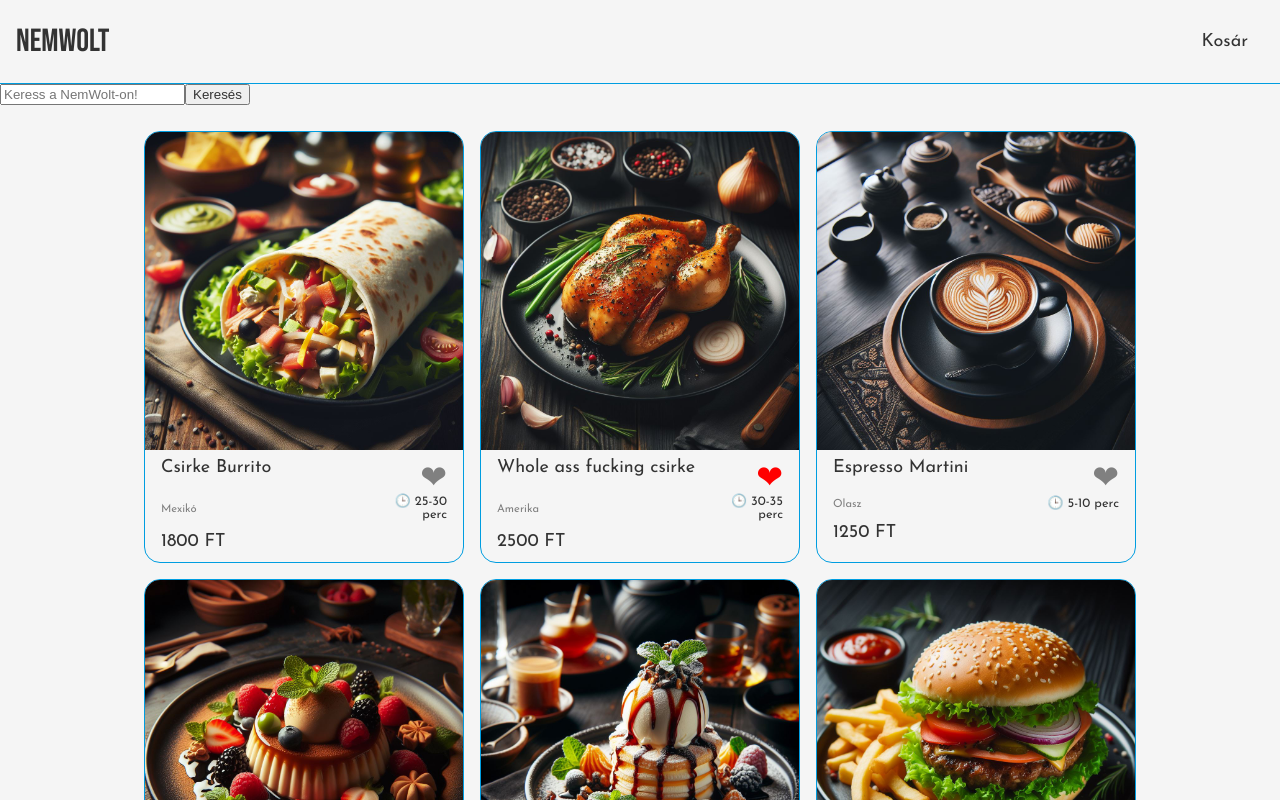
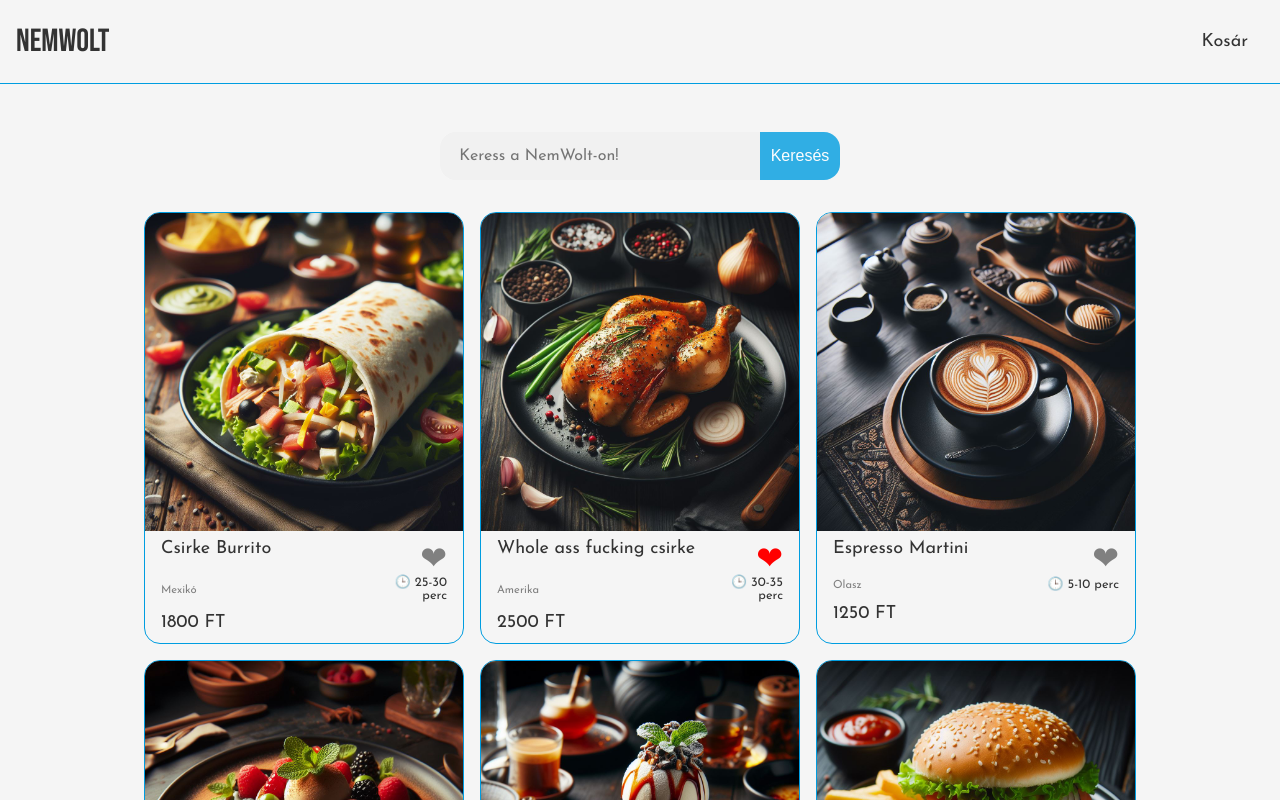
Before and after one commit to DeeAyDan/web_keret_nemWolt, an Angular app: page / in a window 1280 px wide. Shown: the top 800 px of the page. Built offline with nearby package versions, Linux system fonts and the light colour scheme.

Commit message:
search bar scss

```diff
--- a/src/app/shared/search/search.component.scss
+++ b/src/app/shared/search/search.component.scss
@@ -0,0 +1,46 @@
+@import url('https://fonts.googleapis.com/css2?family=Josefin+Sans&display=swap');
+
+$font: 'Josefin Sans', sans-serif;
+
+$primaryColor: #009de0;
+$secondaryColor: #f5f5f5;
+$textColor: #333;
+
+
+div{
+    display: flex;
+    justify-content: center;
+    margin-top: 3rem;
+    margin-bottom: 1.5rem;
+}
+
+div input{
+    font-family: $font;
+    border-radius: 1rem 0 0 1rem;
+    border: none;
+    height: 3rem;
+    width: 20rem;
+    background-color: #f1f1f1;
+    padding: 1.2rem;
+    font-size: 1rem;
+    font-weight: 500;
+    outline: none;
+}
+
+div button{
+    color: $textColor;
+    height: 3rem;
+    width: 5rem;
+    font-size: 1rem;
+    border-radius: 0 1rem 1rem 0;
+    border: none;
+    background-color: $primaryColor;
+    color: white;
+    opacity: .8;
+    outline: none;
+}
+
+div button:hover{
+    opacity: 1;
+    cursor: pointer;
+}
```
